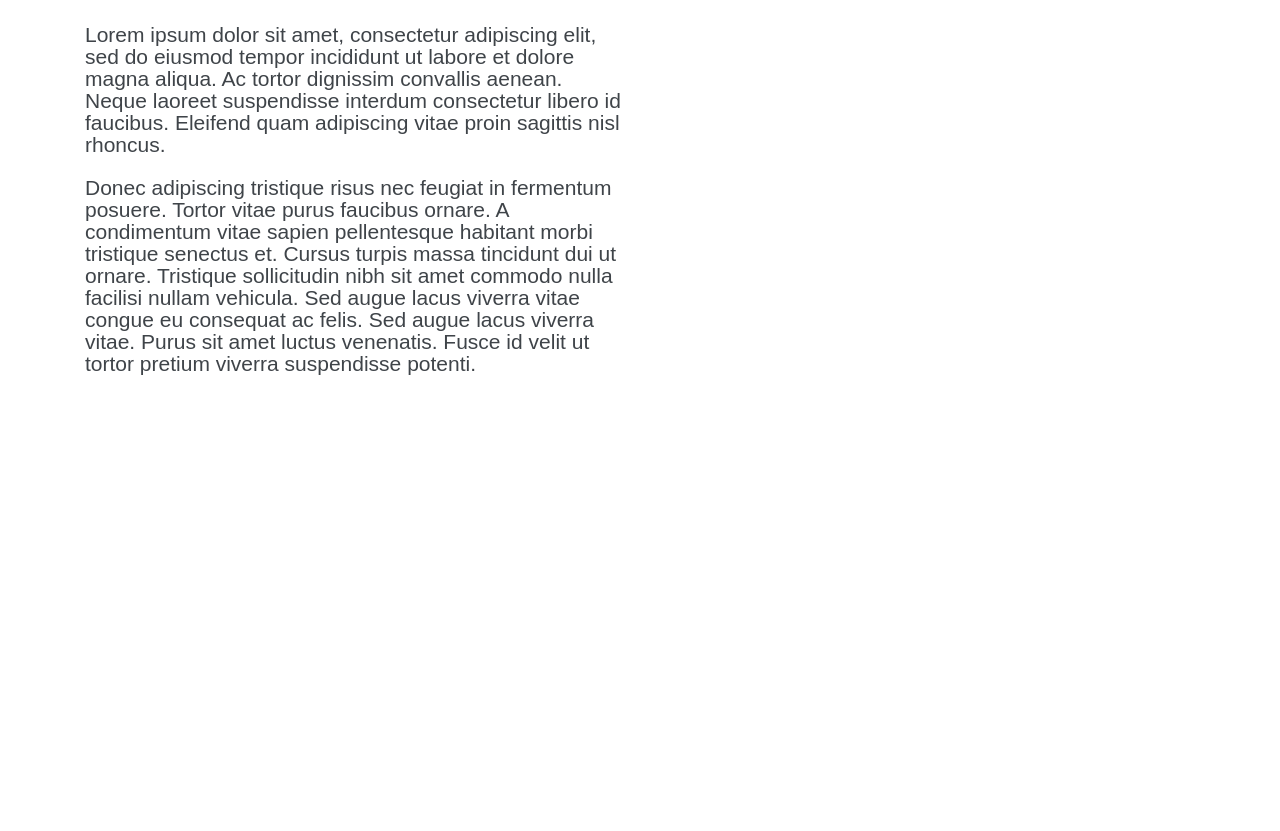
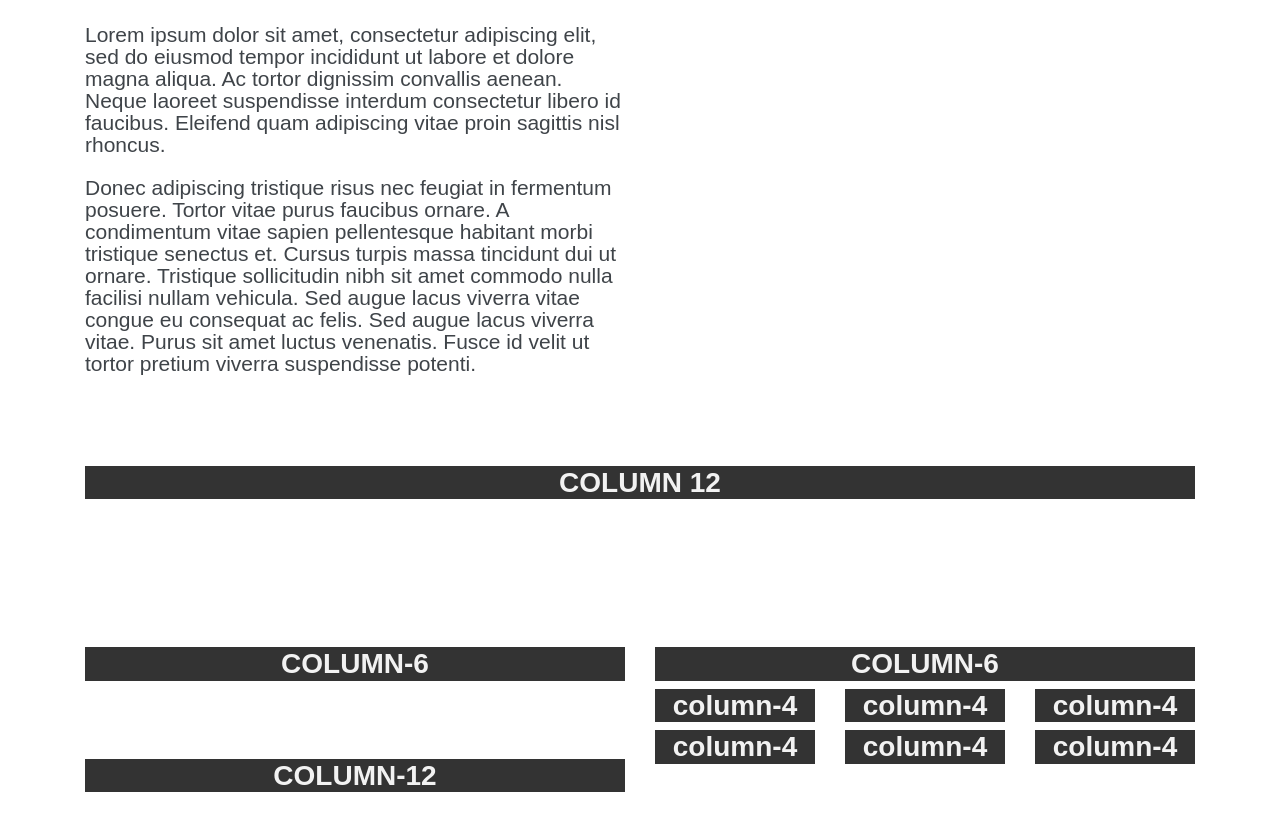
Before and after one commit to joncheng-dev/school-website, a plain HTML site: page index.html in a window 1280 px wide. Shown: the part 1193-2024 px from the top of the page. Before the commit the page ends 1589 px from the top, so only its background shows below. Drawn offline with Linux system fonts and the light colour scheme.

Commit message:
create example columns

```diff
--- a/css/styles.css
+++ b/css/styles.css
@@ -54,3 +54,12 @@ p {
 .col-md-6 p {
   font-size: 21px;
 }
+
+h2, h3 {
+  text-align: center;
+  background-color: #333333;
+  color: #f2f2f2;
+}
+footer {
+  height: 300px;
+}
--- a/index.html
+++ b/index.html
@@ -63,7 +63,54 @@
       </div>
     </div>
   </div>
+  <div class="container">
+    <div class="row">
+      <div class="col-md-12">
+        <h3><strong>column 12</strong></h3>
+      </div>
+    </div>
+    <div class="row">
+      <div class="col-md-6">
+        <div class="row">
+          <div class="col-md-12">
+            <h3><strong>column-6</strong></h3>
+          </div>
+          <div class="col-md-12">
+            <h3><strong>column-12</strong></h3>
+          </div>
+        </div>
+      </div>
+      <div class="col-md-6">
+        <div class="row">
+          <div class="col-md-12 center">
+            <h3><strong>column-6</strong></h3>
+          </div>
+          <div class="col-md-4">
+            <h3><strong>column-4</strong></h3>
+          </div>
+          <div class="col-md-4">
+            <h3><strong>column-4</strong></h3>
+          </div>
+          <div class="col-md-4">
+            <h3><strong>column-4</strong></h3>
+          </div>
+          <div class="col-md-4">
+            <h3><strong>column-4</strong></h3>
+          </div>
+          <div class="col-md-4">
+            <h3><strong>column-4</strong></h3>
+          </div>
+          <div class="col-md-4">
+            <h3><strong>column-4</strong></h3>
+          </div>
+        </div>
+      </div>
+    </div>
+  </div>
 
+  <footer>
+
+  </footer>
 
 </body>
 </html>
```
